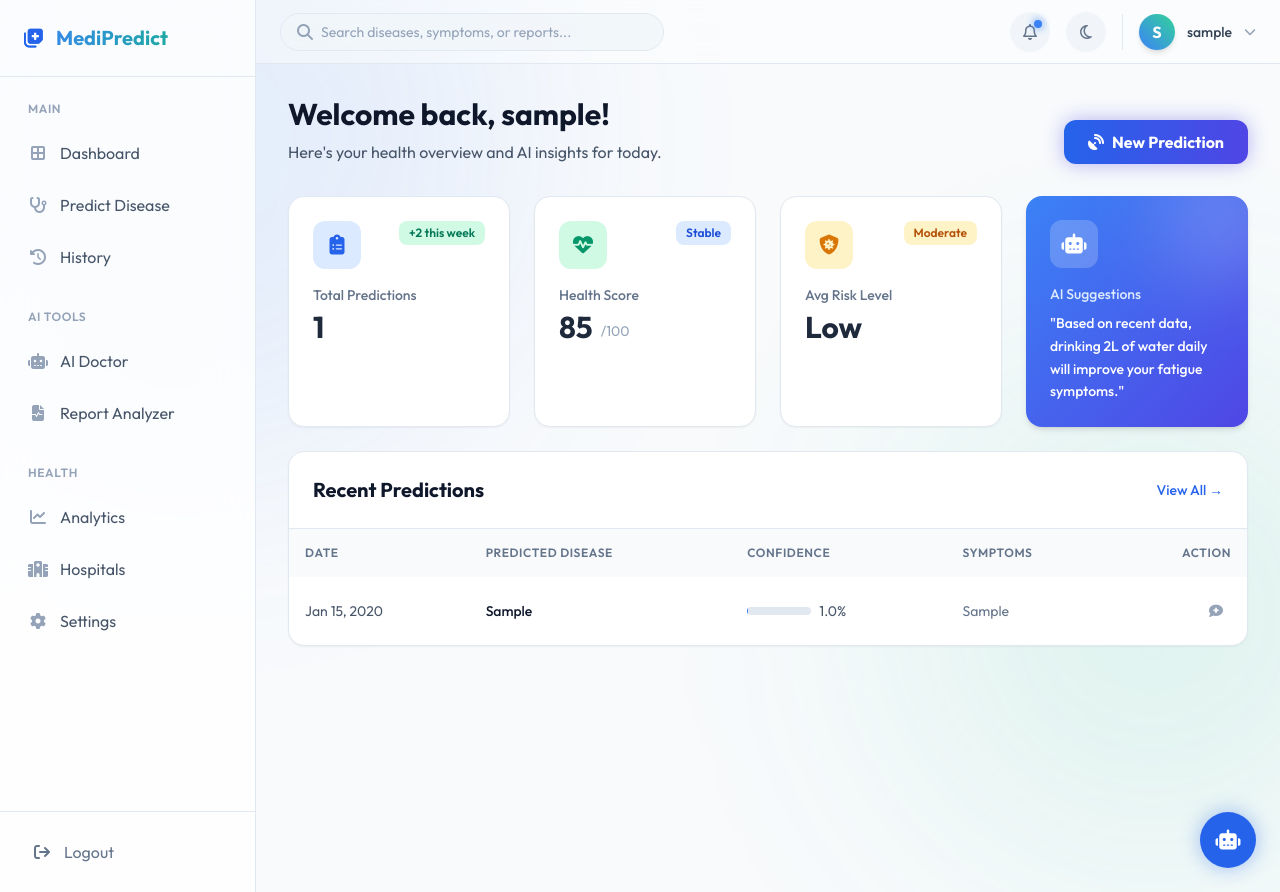
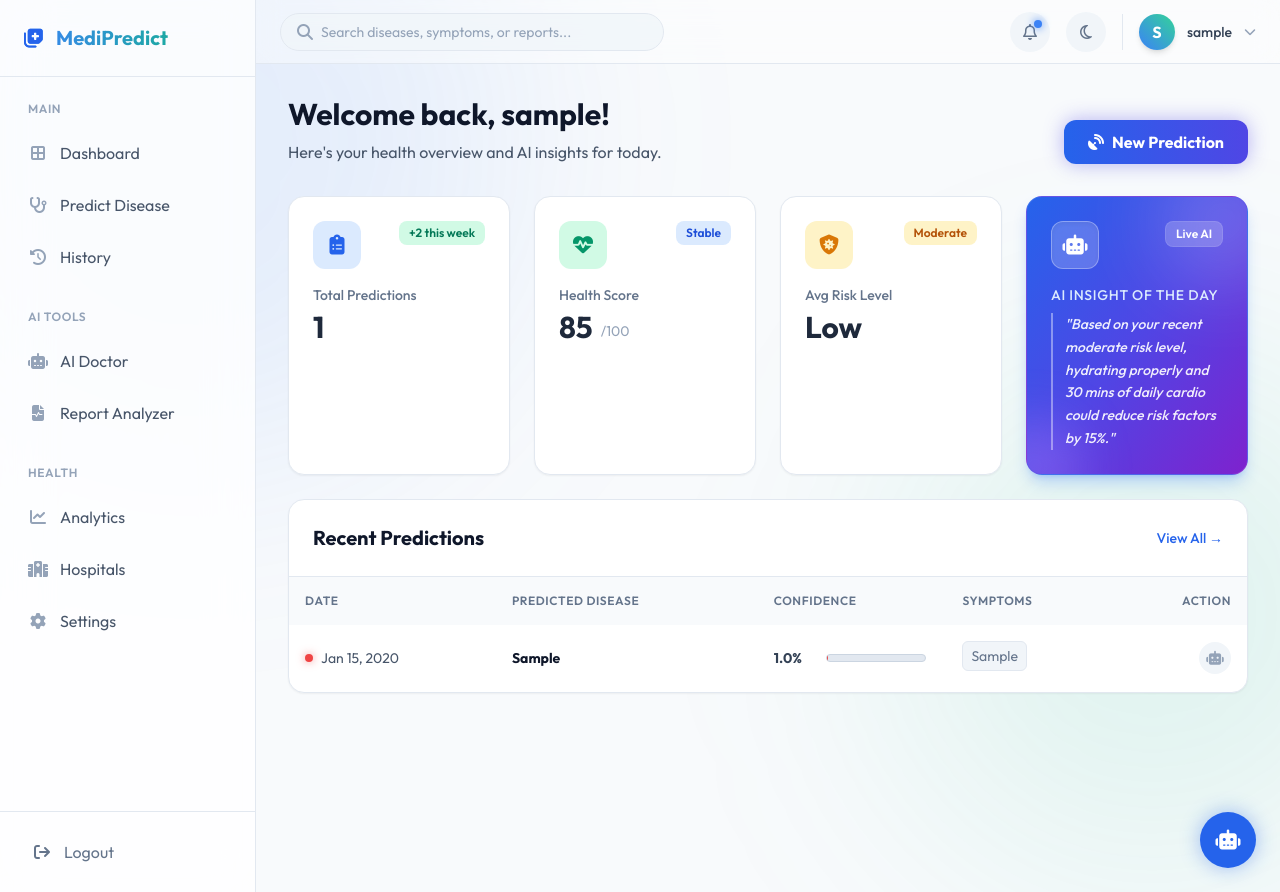
Before and after one commit to manyatagupta/disease-prediction, a Django app: page / in a window 1280 px wide. Run offline with Django 5.2, Linux system fonts and the light colour scheme; a user stored in the database is signed in; tables that the repository leaves empty hold one stand-in row (values such as "Sample post"); some libraries are stand-ins or nearby versions.

Commit message:
Style: Enhance dashboard UI with glassmorphism and animated widgets

```diff
--- a/templates/predictor/home.html
+++ b/templates/predictor/home.html
@@ -52,15 +52,19 @@
                 <p class="text-3xl font-bold text-slate-800 dark:text-white transition-colors">Low</p>
             </div>
 
-            <div class="bg-gradient-to-br from-blue-500 to-indigo-600 dark:from-blue-600 dark:to-indigo-700 rounded-2xl p-6 shadow-md dark:shadow-blue-900/20 text-white relative overflow-hidden hover:-translate-y-1 transition-all duration-300">
-                <div class="absolute right-0 top-0 w-32 h-32 bg-white/20 dark:bg-white/10 rounded-full blur-2xl -mr-10 -mt-10"></div>
+            <div class="bg-gradient-to-br from-blue-600 via-indigo-600 to-purple-700 dark:from-blue-700 dark:via-indigo-800 dark:to-purple-900 rounded-2xl p-6 shadow-lg shadow-blue-500/30 text-white relative overflow-hidden group hover:-translate-y-1 transition-all duration-500 border border-white/10">
+                <!-- Animated background blobs -->
+                <div class="absolute right-0 top-0 w-32 h-32 bg-white/20 rounded-full blur-2xl -mr-10 -mt-10 group-hover:scale-150 transition-transform duration-700"></div>
+                <div class="absolute left-0 bottom-0 w-24 h-24 bg-purple-400/30 rounded-full blur-xl -ml-10 -mb-10 group-hover:scale-150 transition-transform duration-700"></div>
+
                 <div class="flex justify-between items-start mb-4 relative z-10">
-                    <div class="w-12 h-12 rounded-xl bg-white/20 flex items-center justify-center text-white text-xl backdrop-blur-sm">
-                        <i class="fa-solid fa-robot"></i>
+                    <div class="w-12 h-12 rounded-xl bg-white/20 flex items-center justify-center text-white text-xl backdrop-blur-md shadow-inner border border-white/30">
+                        <i class="fa-solid fa-robot group-hover:animate-bounce"></i>
                     </div>
+                    <span class="px-2.5 py-1 bg-white/20 backdrop-blur-md text-white text-xs font-semibold rounded-lg border border-white/10">Live AI</span>
                 </div>
-                <h3 class="text-blue-100 text-sm font-medium mb-1 relative z-10">AI Suggestions</h3>
-                <p class="text-sm leading-relaxed relative z-10 font-medium mt-2">"Based on recent data, drinking 2L of water daily will improve your fatigue symptoms."</p>
+                <h3 class="text-blue-100 text-sm font-medium mb-2 relative z-10 uppercase tracking-wider">AI Insight of the Day</h3>
+                <p class="text-sm leading-relaxed relative z-10 font-medium text-white/90 italic border-l-2 border-white/40 pl-3">"Based on your recent moderate risk level, hydrating properly and 30 mins of daily cardio could reduce risk factors by 15%."</p>
             </div>
         </div>
 
@@ -83,35 +87,44 @@
                     </thead>
                     <tbody class="divide-y divide-slate-100 dark:divide-slate-800 text-sm transition-colors">
                         {% for record in user.predictionhistory_set.all|dictsortreversed:"date"|slice:":5" %}
-                        <tr class="hover:bg-slate-50 dark:hover:bg-slate-800/30 transition-colors">
-                            <td class="p-4 text-slate-600 dark:text-slate-300">{{ record.date|date:"M d, Y" }}</td>
-                            <td class="p-4">
-                                <span class="font-medium text-slate-900 dark:text-white">{{ record.predicted_disease }}</span>
+                        <tr class="group hover:bg-slate-50 dark:hover:bg-slate-800/40 transition-colors relative">
+                            <td class="p-4 text-slate-600 dark:text-slate-300">
+                                <div class="flex items-center gap-2">
+                                    <div class="w-2 h-2 rounded-full {% if record.confidence > 80 %}bg-emerald-500 shadow-[0_0_8px_rgba(16,185,129,0.6)]{% elif record.confidence > 50 %}bg-amber-500 shadow-[0_0_8px_rgba(245,158,11,0.6)]{% else %}bg-red-500 shadow-[0_0_8px_rgba(239,68,68,0.6)]{% endif %}"></div>
+                                    {{ record.date|date:"M d, Y" }}
+                                </div>
                             </td>
                             <td class="p-4">
-                                <div class="flex items-center gap-2">
-                                    <div class="w-16 h-2 bg-slate-200 dark:bg-slate-800 rounded-full overflow-hidden">
-                                        <div class="h-full bg-blue-500 rounded-full" style="width: {{ record.confidence }}%"></div>
+                                <span class="font-bold text-slate-900 dark:text-white group-hover:text-blue-600 dark:group-hover:text-blue-400 transition-colors">{{ record.predicted_disease }}</span>
+                            </td>
+                            <td class="p-4">
+                                <div class="flex items-center gap-3">
+                                    <span class="text-sm font-bold text-slate-700 dark:text-slate-200 w-10">{{ record.confidence }}%</span>
+                                    <div class="flex-1 max-w-[100px] h-2 bg-slate-200 dark:bg-slate-700 rounded-full overflow-hidden border border-slate-300 dark:border-slate-600">
+                                        <div class="h-full bg-gradient-to-r {% if record.confidence > 80 %}from-emerald-400 to-emerald-600{% elif record.confidence > 50 %}from-amber-400 to-amber-600{% else %}from-red-400 to-red-600{% endif %} rounded-full" style="width: {{ record.confidence }}%"></div>
                                     </div>
-                                    <span class="text-slate-600 dark:text-slate-300">{{ record.confidence }}%</span>
                                 </div>
                             </td>
-                            <td class="p-4 text-slate-500 dark:text-slate-400 max-w-xs truncate" title="{{ record.symptoms_selected }}">
-                                {{ record.symptoms_selected|truncatechars:40 }}
+                            <td class="p-4 text-slate-500 dark:text-slate-400 max-w-xs">
+                                <div class="truncate text-sm bg-slate-100 dark:bg-slate-800/80 px-2 py-1 rounded-md border border-slate-200 dark:border-slate-700 inline-block" title="{{ record.symptoms_selected }}">
+                                    {{ record.symptoms_selected }}
+                                </div>
                             </td>
                             <td class="p-4 text-right">
-                                <button class="p-2 text-slate-400 dark:text-slate-500 hover:text-blue-600 dark:hover:text-blue-400 transition-colors" title="Ask AI Doctor">
-                                    <i class="fa-solid fa-comment-medical"></i>
+                                <button class="w-8 h-8 rounded-full bg-slate-100 dark:bg-slate-800 flex items-center justify-center text-slate-400 dark:text-slate-500 hover:text-white hover:bg-blue-600 dark:hover:bg-blue-500 hover:shadow-lg hover:shadow-blue-500/30 transition-all ml-auto" title="Discuss with AI">
+                                    <i class="fa-solid fa-robot"></i>
                                 </button>
                             </td>
                         </tr>
                         {% empty %}
                         <tr>
-                            <td colspan="5" class="p-8 text-center text-slate-500">
-                                <div class="inline-flex items-center justify-center w-16 h-16 rounded-full bg-slate-100 dark:bg-slate-800/50 mb-4 text-slate-400 text-2xl transition-colors">
-                                    <i class="fa-solid fa-folder-open"></i>
+                            <td colspan="5" class="p-12 text-center text-slate-500 relative overflow-hidden">
+                                <div class="absolute inset-0 bg-gradient-to-br from-blue-50/50 to-transparent dark:from-blue-900/10 dark:to-transparent pointer-events-none"></div>
+                                <div class="inline-flex items-center justify-center w-20 h-20 rounded-full bg-blue-100 dark:bg-slate-800/80 shadow-inner mb-4 text-blue-500 dark:text-blue-400 text-3xl transition-colors relative z-10">
+                                    <i class="fa-solid fa-stethoscope"></i>
                                 </div>
-                                <p>No predictions yet. <a href="{% url 'predictor:checker' %}" class="text-blue-600 dark:text-blue-400 hover:underline">Make your first prediction!</a></p>
+                                <h4 class="text-lg font-bold text-slate-800 dark:text-slate-200 mb-1 relative z-10">No Predictions Yet</h4>
+                                <p class="relative z-10">Start your health journey today. <a href="{% url 'predictor:checker' %}" class="text-blue-600 dark:text-blue-400 hover:underline font-medium">Make a prediction!</a></p>
                             </td>
                         </tr>
                         {% endfor %}
```
